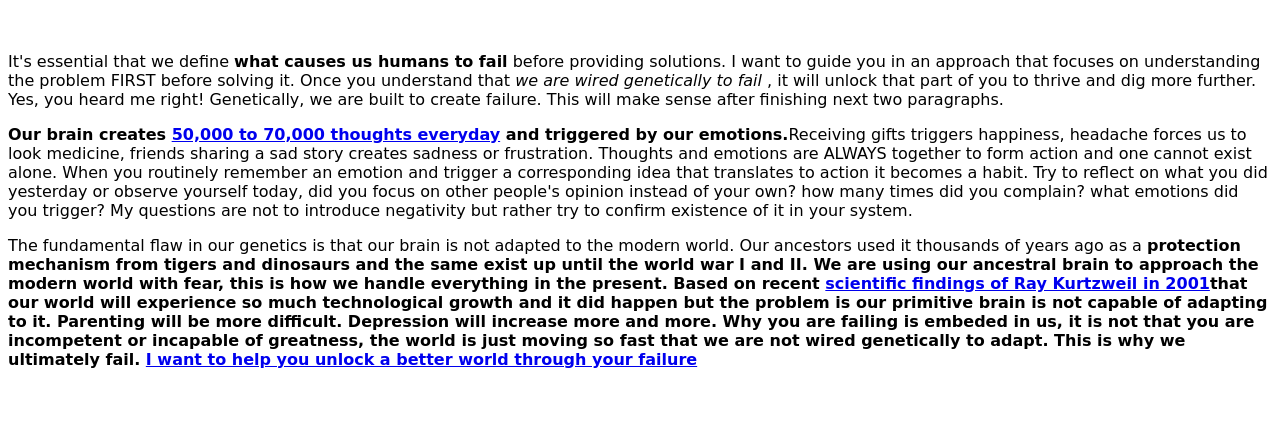
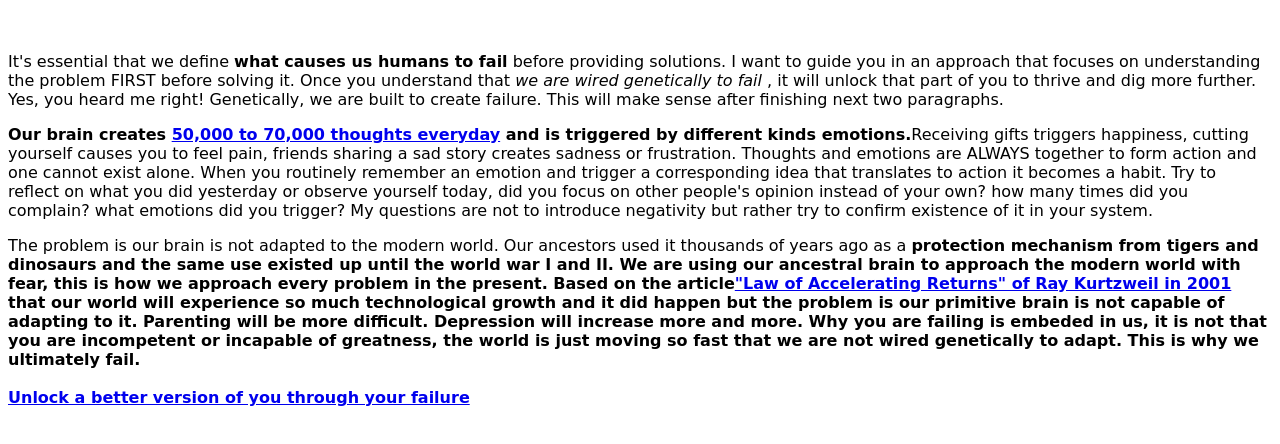
Before and after one commit to migueldeguzman/fail-forward, a plain HTML site: page theScienceBehindFailure.html in a window 1280 px wide. Shown: the part 112-556 px from the top of the page. Drawn offline with Linux system fonts and the light colour scheme; a web font is replaced by a local one.

Commit message:
update to science behind failure

```diff
--- a/theScienceBehindFailure.html
+++ b/theScienceBehindFailure.html
@@ -10,12 +10,13 @@
 		<h2>Understanding how our brain works</h2><br>
 		<p>It's essential that we define <b>what causes us humans to fail</b> before providing solutions. I want to guide you in an approach that focuses on understanding the problem FIRST before solving it. Once you understand that <em>we are wired genetically to fail </em>, it will unlock that part of you to thrive and dig more further. Yes, you heard me right! Genetically, we are built to create failure. This will make sense after finishing next two paragraphs.
 		</p>
-		<p><b>Our brain creates <a href="https://www.google.com.ph/search?q=how+many+thoughts+per+day+our+brain+creates&rlz=1C1CHBF_enPH738PH738&oq=how+many+thoughts+per+day+our+brain+creates&aqs=chrome..69i57.23294j0j4&sourceid=chrome&ie=UTF-8">50,000 to 70,000 thoughts everyday</a> and triggered by our emotions.</b>Receiving gifts triggers happiness, headache forces us to look medicine, friends sharing a sad story creates sadness or frustration. Thoughts and emotions are ALWAYS together to form action and one cannot exist alone. When you routinely remember an emotion and trigger a corresponding idea that translates to action it becomes a habit. Try to reflect on what you did yesterday or observe yourself today, did you focus on other people's opinion instead of your own? how many times did you complain? what emotions did you trigger? My questions are not to introduce negativity but rather try to confirm existence of it in your system.
+		<p><b>Our brain creates <a href="https://www.google.com.ph/search?q=how+many+thoughts+per+day+our+brain+creates&rlz=1C1CHBF_enPH738PH738&oq=how+many+thoughts+per+day+our+brain+creates&aqs=chrome..69i57.23294j0j4&sourceid=chrome&ie=UTF-8">50,000 to 70,000 thoughts everyday</a> and is triggered by different kinds emotions.</b>Receiving gifts triggers happiness, cutting yourself causes you to feel pain, friends sharing a sad story creates sadness or frustration. Thoughts and emotions are ALWAYS together to form action and one cannot exist alone. When you routinely remember an emotion and trigger a corresponding idea that translates to action it becomes a habit. Try to reflect on what you did yesterday or observe yourself today, did you focus on other people's opinion instead of your own? how many times did you complain? what emotions did you trigger? My questions are not to introduce negativity but rather try to confirm existence of it in your system.
 		</p>
 		<p>
-		The fundamental flaw in our genetics is that our brain is not adapted to the modern world. Our ancestors used it thousands of years ago as a <b>protection mechanism<b> from tigers and dinosaurs and the same exist up until the world war I and II. We are using our ancestral brain to approach the modern world with fear, this is how we handle everything in the present. Based on recent <a href="http://www.kurzweilai.net/the-law-of-accelerating-returns">scientific findings of Ray Kurtzweil in 2001</a>that our world will experience so much technological growth and it did happen but the problem is our primitive brain is not capable of adapting to it. Parenting will be more difficult. Depression will increase more and more. Why you are failing is embeded in us, it is not that you are incompetent or incapable of greatness, the world is just moving so fast that we are not wired genetically to adapt. This is why we ultimately fail.
+		The problem is our brain is not adapted to the modern world. Our ancestors used it thousands of years ago as a <b>protection mechanism<b> from tigers and dinosaurs and the same use existed up until the world war I and II. We are using our ancestral brain to approach the modern world with fear, this is how we approach every problem in the present. Based on the article<a href="http://www.kurzweilai.net/the-law-of-accelerating-returns">"Law of Accelerating Returns" of Ray Kurtzweil in 2001</a> that our world will experience so much technological growth and it did happen but the problem is our primitive brain is not capable of adapting to it. Parenting will be more difficult. Depression will increase more and more. Why you are failing is embeded in us, it is not that you are incompetent or incapable of greatness, the world is just moving so fast that we are not wired genetically to adapt. This is why we ultimately fail.
+		<br><br>
 
- 		<a href="theBetterVersionOfYou.html">I want to help you unlock a better world through your failure</a>
+ 		<a href="theBetterVersionOfYou.html">Unlock a better version of you through your failure</a>
  		</p>
 	</body>
 </html>
```
Also changed, not shown: 1 other file.
